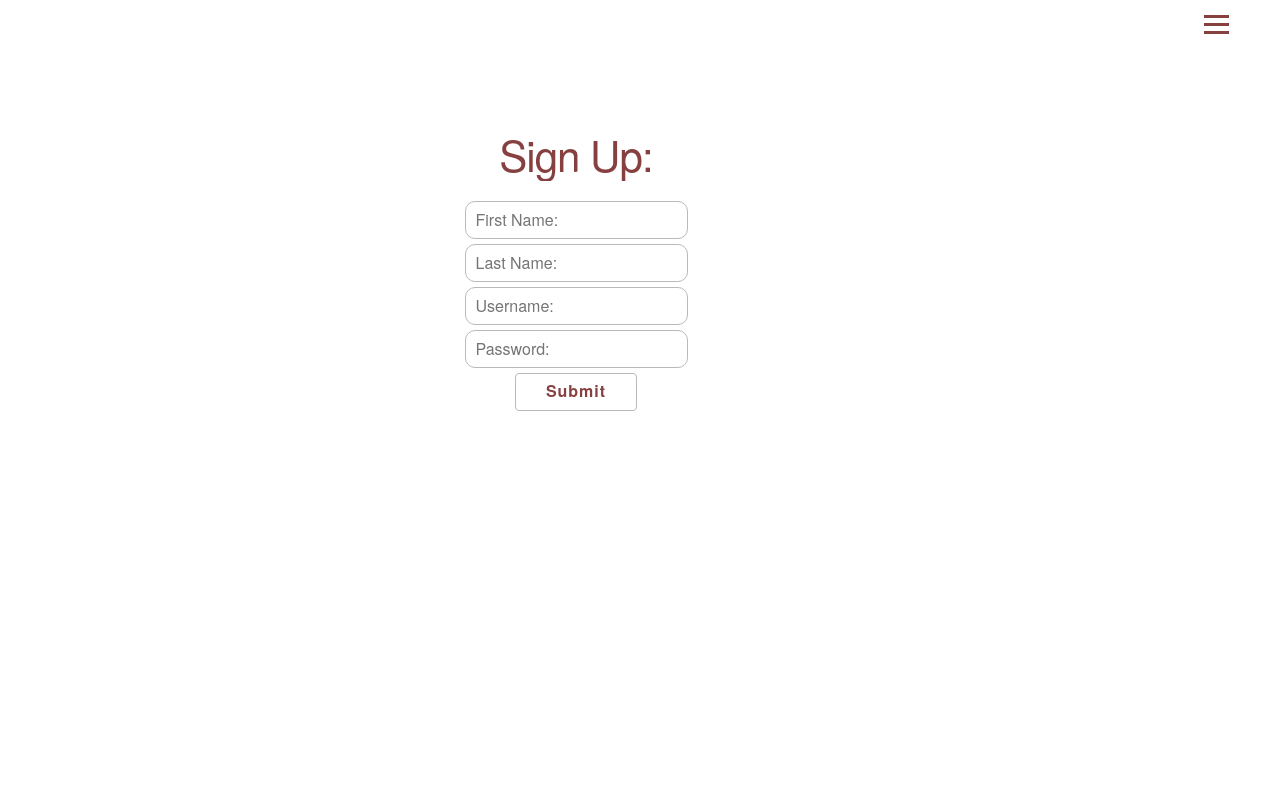
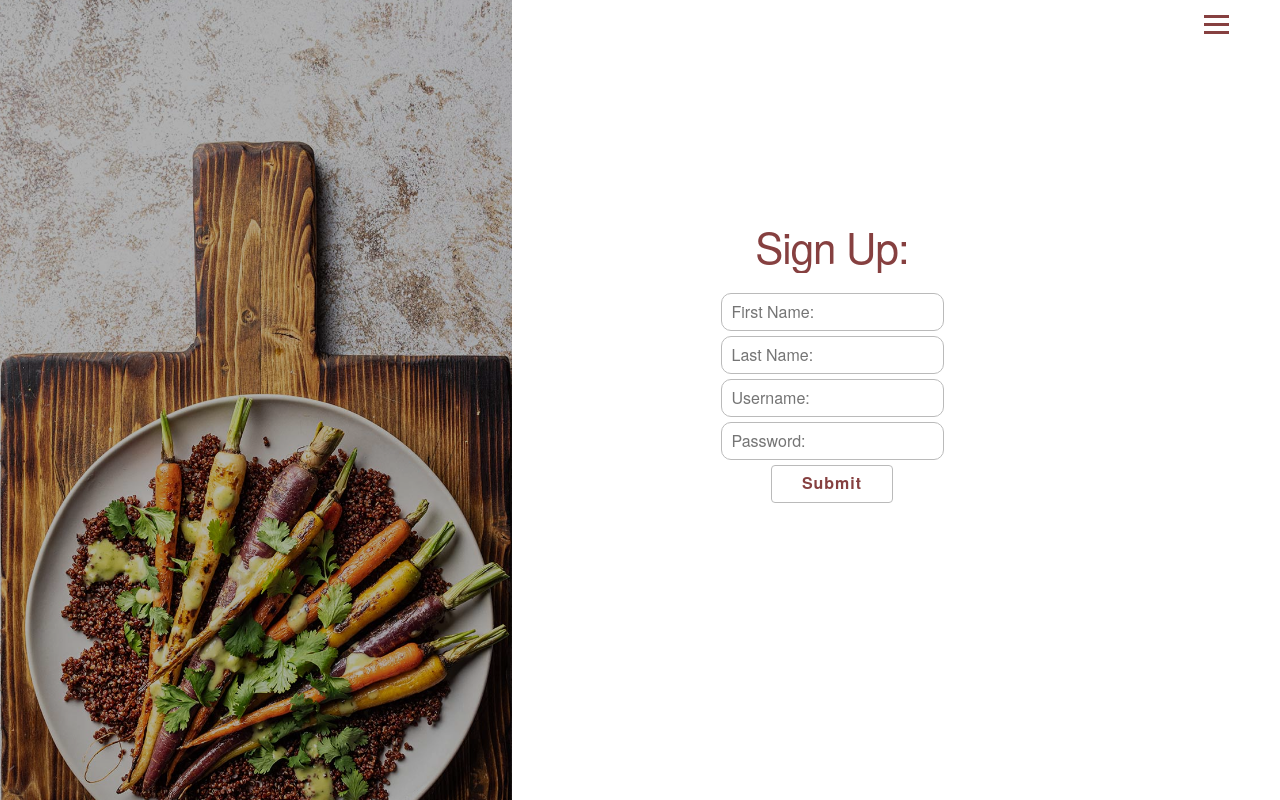
Before and after one commit to Build-Week-Recipies/Secret-Family-Recipes-Cookbook, a React (Create React App) app: page /register in a window 1280 px wide. Built offline with nearby package versions, Linux system fonts and the light colour scheme.

Commit message:
styled signup page

```diff
--- a/src/App.css
+++ b/src/App.css
@@ -32,6 +32,17 @@ h1, h2, h3, h4, h5, h6 {
   background-image: url("./assets/login.jpg");
   z-index: -2;
   object-fit: cover;
+  filter: brightness(70%);
+  position: absolute;
+}
+
+#signupImg {
+  width: 100%;
+  height: 100%;
+  background-image: url("./assets/signup.jpg");
+  background-position: center;
+  z-index: -2;
+  object-fit: fill;
   filter: brightness(70%);
   position: absolute;
 }
--- a/src/components/Signup.js
+++ b/src/components/Signup.js
@@ -2,9 +2,89 @@ import React, { useState } from 'react';
 import styled from 'styled-components';
 import NavBar from './NavBar';
 
+const Background = styled.div`
+    display: flex;
+    flex-direction: column;
+    flex-wrap: wrap;
+    align-items: center;
+    justify-content: center;
+    width: 40vw;
+    height: 100%;
+    position: fixed;
+    left: 0;
+    top: 0;
+    color: white;
+
+@media (min-width: 100px) {
+    position: relative;
+    width: 100vw;
+    height: 50vh;
+    #signupImg {
+
+    background-size: 400px;
+    }
+}
+
+@media (min-width: 400px) {
+    #signupImg {
+    background-size: 550px;
+    }
+}
+/* Larger than phablet (also point when grid becomes active) */
+
+@media (min-width: 550px) {
+
+    width: 100vw;
+    height: 40vh;
+    #signupImg {
+        background-size: 750px;
+    }
+}
+
+/* Larger than tablet */
+
+@media (min-width: 750px) {
+    #signupImg {
+        background-size: 1025px;
+    }
+}
+
+/* Larger than desktop */
+
+@media (min-width: 800px) {
+    position: fixed;
+    width: 40vw;
+    height: 100vh;
+    #signupImg {
+            background-size: 500px;
+        }
+}
+
+/* Larger than Desktop HD */
+
+@media (min-width: 1200px) {
+    #signupImg {
+            background-size: 800px;
+        }
+}
+
+@media (min-width: 1900px) {
+    #signupImg {
+            background-size: 1000px;
+        }
+}
+
+    `
+
+
 const SignupDiv = styled.div`
-    width: 80vw;
-    margin: 10% 0 0 5%;
+    position: absolute;
+    width: 60vw;
+    margin: 0;
+    padding: 20px;
+    left: 35vw;
+    top: 25%;
+    box-sizing: border-box;
 `;
 
 const SignUp = () => {
@@ -19,7 +99,7 @@ const SignUp = () => {
     const changeHandler = e => {
         const name = e.target.name;
         const value = e.target.value;
-        setCredentials({ [name]: value });
+        setCredentials({[name]: value});
     }
 
     const submitHandler = e => {
@@ -37,6 +117,8 @@ const SignUp = () => {
     }
 
     return (
+        <div>
+            <Background><div id='signupImg'></div></Background>
             <SignupDiv>
                 <NavBar display={nav} />
                 <h2>Sign Up:</h2>
@@ -45,7 +127,7 @@ const SignUp = () => {
                         <input type='text' name='first_name' value={credentials.first_name} onChange={changeHandler} placeholder='First Name:' />
                     </label>
                     <label>
-                    <input type='text' name='last_name' value={credentials.last_name} onChange={changeHandler} placeholder='Last Name:' />
+                        <input type='text' name='last_name' value ={credentials.last_name} onChange={changeHandler} placeholder='Last Name:' />
                     </label>
                     <label>
                         <input type='text' name='username' value={credentials.username} onChange={changeHandler} placeholder='Username:' />
@@ -56,6 +138,7 @@ const SignUp = () => {
                     <button>Submit</button>
                 </form>
             </SignupDiv>
+        </div>
     )
 }
 
```
Also changed, not shown: src/assets/signup.jpg (added), 1 other file (tests, documents, lock files or other folders). Lines whose indentation alone changed are shown as unchanged.
